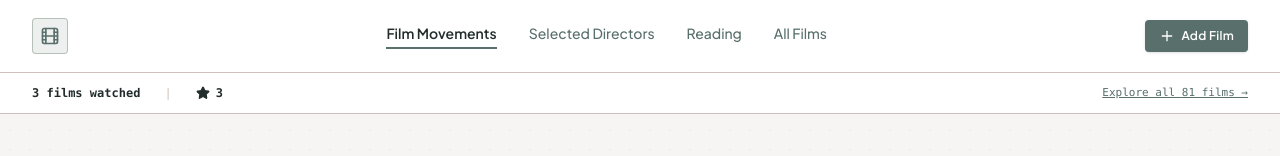
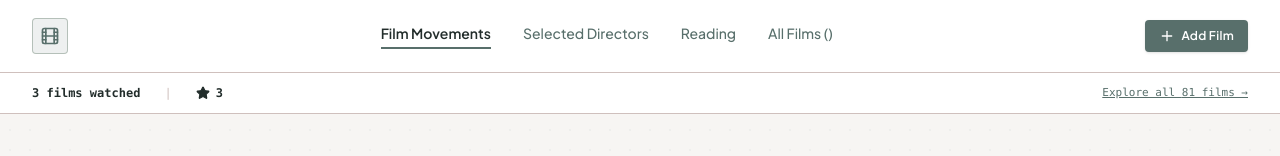
Before and after one commit to Sofloud/black-and-white-films, a React (Vite) app: page / in a window 1280 px wide. Shown: the top 156 px of the page. Built offline with nearby package versions, Linux system fonts and the light colour scheme.

Commit message:
Keep total film count in navigation

```diff
--- a/src/components/Header.tsx
+++ b/src/components/Header.tsx
@@ -7,12 +7,14 @@ interface HeaderProps {
   activeTab: ActiveTab;
   onSelectTab: (tab: ActiveTab) => void;
   onOpenAddModal: () => void;
+  totalFilms: number;
 }
 
 export const Header: React.FC<HeaderProps> = ({
   activeTab,
   onSelectTab,
   onOpenAddModal,
+  totalFilms,
 }) => {
   const handleNavClick = (tab: ActiveTab) => {
     onSelectTab(tab);
@@ -79,7 +81,7 @@ export const Header: React.FC<HeaderProps> = ({
                 : 'text-[#586f6b] hover:text-[#222d2b] border-transparent'
             }`}
           >
-            All Films
+            All Films ({totalFilms})
           </button>
         </nav>
 
```
